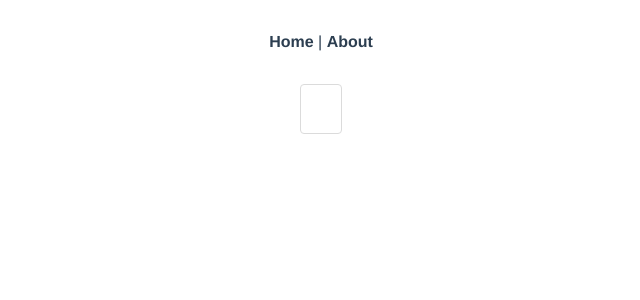
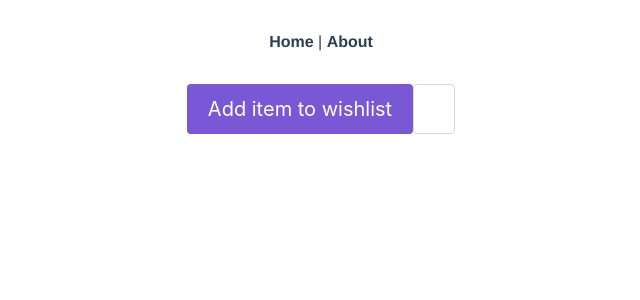
Before and after one commit to haleonas/WishList, a Vue app in the folder FrontEnd/: page /#/list/1 in a window 1280 px wide. Shown: the top 300 px of the page, without its empty margins (319-959 px from the left). Built offline with nearby package versions, Linux system fonts and the light colour scheme; the HTML template or start-up script is replaced by a standard one.

Commit message:
added item form creation

```diff
--- a/FrontEnd/src/views/CreateList.vue
+++ b/FrontEnd/src/views/CreateList.vue
@@ -1,12 +1,19 @@
 <template>
   <div>
-
+      <div v-for="(item,index) in listItems" :key="index">
+        <app-hej-varlden :item="item" :remove="remove"></app-hej-varlden>
+      </div>
+      <button class="button is-primary is-medium"
+              @click="itemForm">
+        Add item to wishlist
+      </button>
     <button class="button is-medium" @click="createList"></button>
   </div>
 </template>
 
 <script>
 import axios from 'axios'
+import AddItemForm from "@/components/AddItemForm";
 
 export default {
   name: "List",
@@ -27,8 +34,12 @@ export default {
       if (this.$route.params.list) {
         console.log('this route had a parameter')
       }
+    },
+    itemForm(){
+
     }
-  }
+  },
+
 }
 </script>
 
```
